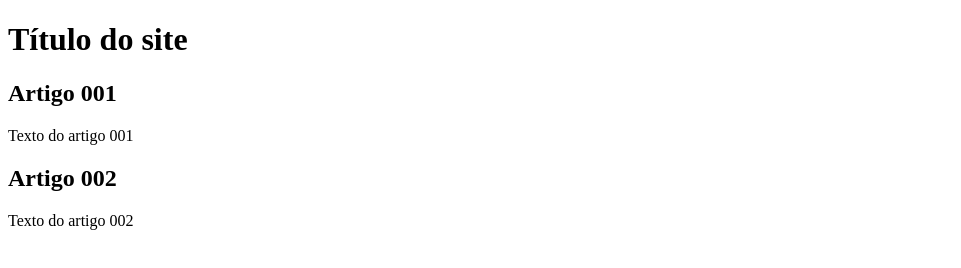
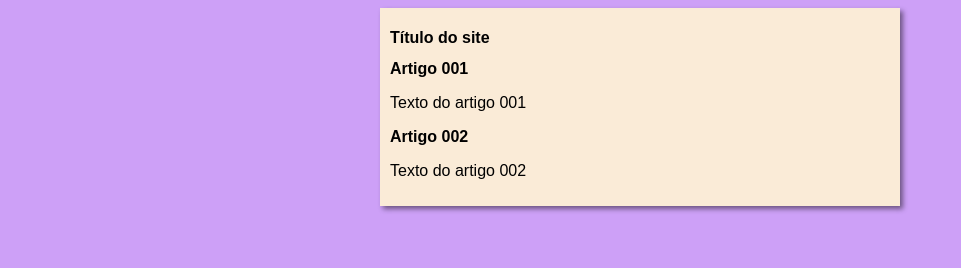
Before and after one commit to Catia-cyber/projeto-site-aula-git, a plain HTML site: page index.html in a window 1280 px wide. Shown: the whole page, without its empty margins (0-961 px from the left). Drawn offline with Linux system fonts and the light colour scheme.

Commit message:
Iniciei o desing

```diff
--- /dev/null
+++ b/estilos/style.css
@@ -0,0 +1,14 @@
+*{
+    font-family: Arial, Helvetica, sans-serif;
+    font-size: 16px;
+}
+body {
+    background-color: rgb(205, 160, 247);
+}
+main {
+    background-color: antiquewhite;
+    width: 500px;
+    margin: auto;
+    padding: 10px;
+    box-shadow: 3px 3px 5px rgba(0,0,0, 0.473);
+}
--- a/index.html
+++ b/index.html
@@ -5,6 +5,7 @@
     <meta http-equiv="X-UA-Compatible" content="IE=edge">
     <meta name="viewport" content="width=device-width, initial-scale=1.0">
     <title>Titulo do site</title>
+    <link rel="stylesheet" href="estilos/style.css">
 </head>
 <body>
    <main>
```
